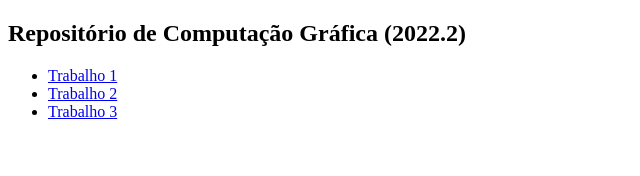
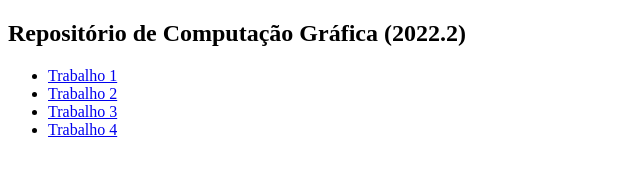
Before and after one commit to LucasAC18/CG-2022.2, a plain HTML site: page index.html in a window 1280 px wide. Shown: the whole page, without its empty margins (0-640 px from the left). Drawn offline with Linux system fonts and the light colour scheme.

Commit message:
Adicionando trabalho 4

```diff
--- a/index.html
+++ b/index.html
@@ -12,6 +12,7 @@
             <li><a href="https://lucasac18.github.io/CG-2022.2/CG-atividade1/">Trabalho 1</a></li>
             <li><a href="https://lucasac18.github.io/CG-2022.2/CG-atividade2/">Trabalho 2</a></li>
             <li><a href="https://lucasac18.github.io/CG-2022.2/CG-atividade3/">Trabalho 3</a></li>
+            <li><a href="https://observablehq.com/@lucasaraujo/trabalho_4">Trabalho 4</a></li>
         </ul>
 
     </body>
```
